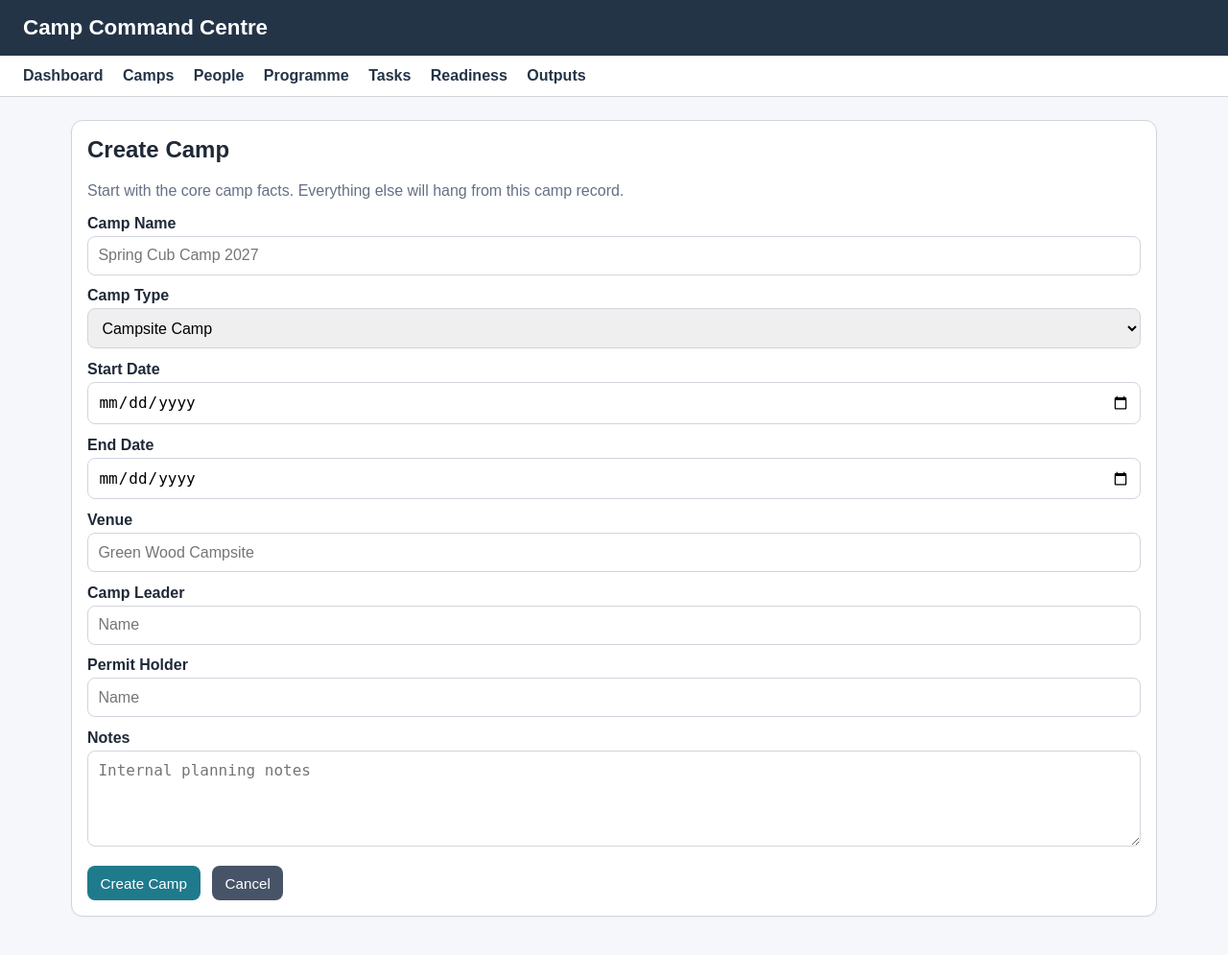
After one commit to BogdanAlecsa/camp-command-centre, a FastAPI app: template app/templates/camps/new.html in a window 1280 px wide. The commit adds this page. Shown: the whole page at 96% size. Run offline with FastAPI, Linux system fonts and the light colour scheme; the template is opened without the code that fills it, so the values that code supplies are empty.

Commit message:
Add camp core prototype screens

```diff
--- a/app/main.py
+++ b/app/main.py
@@ -1,7 +1,8 @@
 from pathlib import Path
+from typing import Optional
 
-from fastapi import FastAPI, Request
-from fastapi.responses import HTMLResponse
+from fastapi import FastAPI, Form, Request
+from fastapi.responses import HTMLResponse, RedirectResponse
 from fastapi.templating import Jinja2Templates
 
 app = FastAPI(title="Camp Command Centre")
@@ -10,15 +11,121 @@ BASE_DIR = Path(__file__).resolve().parent
 templates = Jinja2Templates(directory=str(BASE_DIR / "templates"))
 
 
+# Temporary in-memory camp data.
+# This will be replaced with SQLite/SQLAlchemy later.
+CAMPS = [
+    {
+        "id": 1,
+        "name": "Spring Cub Camp 2027",
+        "camp_type": "Campsite Camp",
+        "start_date": "2027-05-15",
+        "end_date": "2027-05-17",
+        "venue_name": "Green Wood Campsite",
+        "camp_leader": "Bogdan Alecsa",
+        "permit_holder": "Ed Smith",
+        "status": "Planning",
+        "notes": "Prototype camp used for early UI testing.",
+    }
+]
+
+
+def get_camp_or_none(camp_id: int) -> Optional[dict]:
+    for camp in CAMPS:
+        if camp["id"] == camp_id:
+            return camp
+    return None
+
+
 @app.get("/", response_class=HTMLResponse)
 async def dashboard(request: Request):
+    current_camp = CAMPS[0] if CAMPS else None
+
     return templates.TemplateResponse(
         "dashboard.html",
         {
             "request": request,
-            "camp_name": "Spring Cub Camp 2027",
-            "camp_status": "Prototype",
+            "camp": current_camp,
             "people_count": 42,
+            "task_count": 58,
+            "programme_sessions": 18,
+            "readiness": 78,
+        },
+    )
+
+
+@app.get("/camps", response_class=HTMLResponse)
+async def camp_list(request: Request):
+    return templates.TemplateResponse(
+        "camps/list.html",
+        {
+            "request": request,
+            "camps": CAMPS,
+        },
+    )
+
+
+@app.get("/camps/new", response_class=HTMLResponse)
+async def new_camp_form(request: Request):
+    return templates.TemplateResponse(
+        "camps/new.html",
+        {
+            "request": request,
+        },
+    )
+
+
+@app.post("/camps/new")
+async def create_camp(
+    name: str = Form(...),
+    camp_type: str = Form("Campsite Camp"),
+    start_date: str = Form(...),
+    end_date: str = Form(...),
+    venue_name: str = Form(""),
+    camp_leader: str = Form(""),
+    permit_holder: str = Form(""),
+    notes: str = Form(""),
+):
+    new_id = max([camp["id"] for camp in CAMPS], default=0) + 1
+
+    camp = {
+        "id": new_id,
+        "name": name,
+        "camp_type": camp_type,
+        "start_date": start_date,
+        "end_date": end_date,
+        "venue_name": venue_name,
+        "camp_leader": camp_leader,
+        "permit_holder": permit_holder,
+        "status": "Planning",
+        "notes": notes,
+    }
+
+    CAMPS.append(camp)
+
+    return RedirectResponse(url=f"/camps/{new_id}", status_code=303)
+
+
+@app.get("/camps/{camp_id}", response_class=HTMLResponse)
+async def camp_detail(request: Request, camp_id: int):
+    camp = get_camp_or_none(camp_id)
+
+    if camp is None:
+        return templates.TemplateResponse(
+            "not_found.html",
+            {
+                "request": request,
+                "message": "Camp not found.",
+            },
+            status_code=404,
+        )
+
+    return templates.TemplateResponse(
+        "camps/detail.html",
+        {
+            "request": request,
+            "camp": camp,
+            "people_count": 42,
+            "team_count": 6,
             "task_count": 58,
             "programme_sessions": 18,
             "readiness": 78,
--- a/app/templates/base.html
+++ b/app/templates/base.html
@@ -4,6 +4,7 @@
   <meta charset="utf-8">
   <title>Camp Command Centre</title>
   <meta name="viewport" content="width=device-width, initial-scale=1">
+
   <style>
     :root {
       --bg: #f5f7fa;
@@ -12,42 +13,78 @@
       --muted: #667085;
       --brand: #243447;
       --accent: #1f7a8c;
+      --accent-dark: #145c69;
       --warn: #b54708;
       --border: #d0d5dd;
+      --good: #027a48;
     }
-    * { box-sizing: border-box; }
+
+    * {
+      box-sizing: border-box;
+    }
+
     body {
       margin: 0;
       font-family: Arial, sans-serif;
       color: var(--text);
       background: var(--bg);
     }
+
     header {
       background: var(--brand);
       color: white;
       padding: 1rem 1.5rem;
     }
-    header h1 { margin: 0; font-size: 1.4rem; }
+
+    header h1 {
+      margin: 0;
+      font-size: 1.4rem;
+    }
+
+    nav {
+      background: #ffffff;
+      border-bottom: 1px solid var(--border);
+      padding: .75rem 1.5rem;
+    }
+
+    nav a {
+      color: var(--brand);
+      text-decoration: none;
+      margin-right: 1rem;
+      font-weight: bold;
+    }
+
     main {
       max-width: 1180px;
       margin: 0 auto;
       padding: 1.5rem;
     }
-    .muted { color: var(--muted); }
+
+    .muted {
+      color: var(--muted);
+    }
+
     .grid {
       display: grid;
       grid-template-columns: repeat(auto-fit, minmax(220px, 1fr));
       gap: 1rem;
       margin: 1rem 0;
     }
+
     .card {
       background: var(--panel);
       border: 1px solid var(--border);
       border-radius: 12px;
       padding: 1rem;
       box-shadow: 0 1px 2px rgba(16, 24, 40, 0.04);
+      margin-bottom: 1rem;
     }
-    .card h3 { margin-top: 0; }
+
+    .card h2,
+    .card h3 {
+      margin-top: 0;
+    }
+
     .badge {
       display: inline-block;
       padding: .25rem .6rem;
@@ -56,23 +93,103 @@
       color: #075985;
       font-size: .85rem;
     }
-    .warning { color: var(--warn); font-weight: bold; }
-    .button {
+
+    .warning {
+      color: var(--warn);
+      font-weight: bold;
+    }
+
+    .good {
+      color: var(--good);
+      font-weight: bold;
+    }
+
+    .button,
+    button {
       display: inline-block;
-      padding: .55rem .8rem;
+      padding: .6rem .85rem;
       border-radius: 8px;
       background: var(--accent);
       color: white;
       text-decoration: none;
+      border: none;
+      cursor: pointer;
       margin-right: .5rem;
+      font-size: .95rem;
     }
-    ol { padding-left: 1.3rem; }
+
+    .button:hover,
+    button:hover {
+      background: var(--accent-dark);
+    }
+
+    .button.secondary {
+      background: #475467;
+    }
+
+    table {
+      width: 100%;
+      border-collapse: collapse;
+      background: white;
+    }
+
+    th,
+    td {
+      padding: .75rem;
+      border-bottom: 1px solid var(--border);
+      text-align: left;
+    }
+
+    th {
+      background: #f2f4f7;
+    }
+
+    label {
+      display: block;
+      font-weight: bold;
+      margin-top: .8rem;
+      margin-bottom: .25rem;
+    }
+
+    input,
+    select,
+    textarea {
+      width: 100%;
+      padding: .65rem;
+      border: 1px solid var(--border);
+      border-radius: 8px;
+      font-size: 1rem;
+    }
+
+    textarea {
+      min-height: 100px;
+    }
+
+    .form-actions {
+      margin-top: 1rem;
+    }
+
+    ol {
+      padding-left: 1.3rem;
+    }
   </style>
 </head>
+
 <body>
   <header>
     <h1>Camp Command Centre</h1>
   </header>
+
+  <nav>
+    <a href="/">Dashboard</a>
+    <a href="/camps">Camps</a>
+    <a href="#">People</a>
+    <a href="#">Programme</a>
+    <a href="#">Tasks</a>
+    <a href="#">Readiness</a>
+    <a href="#">Outputs</a>
+  </nav>
+
   <main>
     {% block content %}{% endblock %}
   </main>
--- /dev/null
+++ b/app/templates/camps/new.html
@@ -0,0 +1,48 @@
+{% extends "base.html" %}
+
+{% block content %}
+<section class="card">
+  <h2>Create Camp</h2>
+  <p class="muted">Start with the core camp facts. Everything else will hang from this camp record.</p>
+
+  <form method="post" action="/camps/new">
+    <label for="name">Camp Name</label>
+    <input id="name" name="name" required placeholder="Spring Cub Camp 2027">
+
+    <label for="camp_type">Camp Type</label>
+    <select id="camp_type" name="camp_type">
+      <option>Campsite Camp</option>
+      <option>Indoor Sleepover</option>
+      <option>Greenfield Camp</option>
+      <option>Lightweight Camp</option>
+      <option>Expedition</option>
+      <option>Family Camp</option>
+      <option>Group Camp</option>
+      <option>Other</option>
+    </select>
+
+    <label for="start_date">Start Date</label>
+    <input id="start_date" name="start_date" type="date" required>
+
+    <label for="end_date">End Date</label>
+    <input id="end_date" name="end_date" type="date" required>
+
+    <label for="venue_name">Venue</label>
+    <input id="venue_name" name="venue_name" placeholder="Green Wood Campsite">
+
+    <label for="camp_leader">Camp Leader</label>
+    <input id="camp_leader" name="camp_leader" placeholder="Name">
+
+    <label for="permit_holder">Permit Holder</label>
+    <input id="permit_holder" name="permit_holder" placeholder="Name">
+
+    <label for="notes">Notes</label>
+    <textarea id="notes" name="notes" placeholder="Internal planning notes"></textarea>
+
+    <div class="form-actions">
+      <button type="submit">Create Camp</button>
+      <a class="button secondary" href="/camps">Cancel</a>
+    </div>
+  </form>
+</section>
+{% endblock %}
```
Also changed, not shown: app/templates/camps/detail.html (added, +58 -0 lines), app/templates/camps/list.html (added, +42 -0 lines), app/templates/dashboard.html (+21 -10 lines), app/templates/not_found.html (added, +9 -0 lines).
